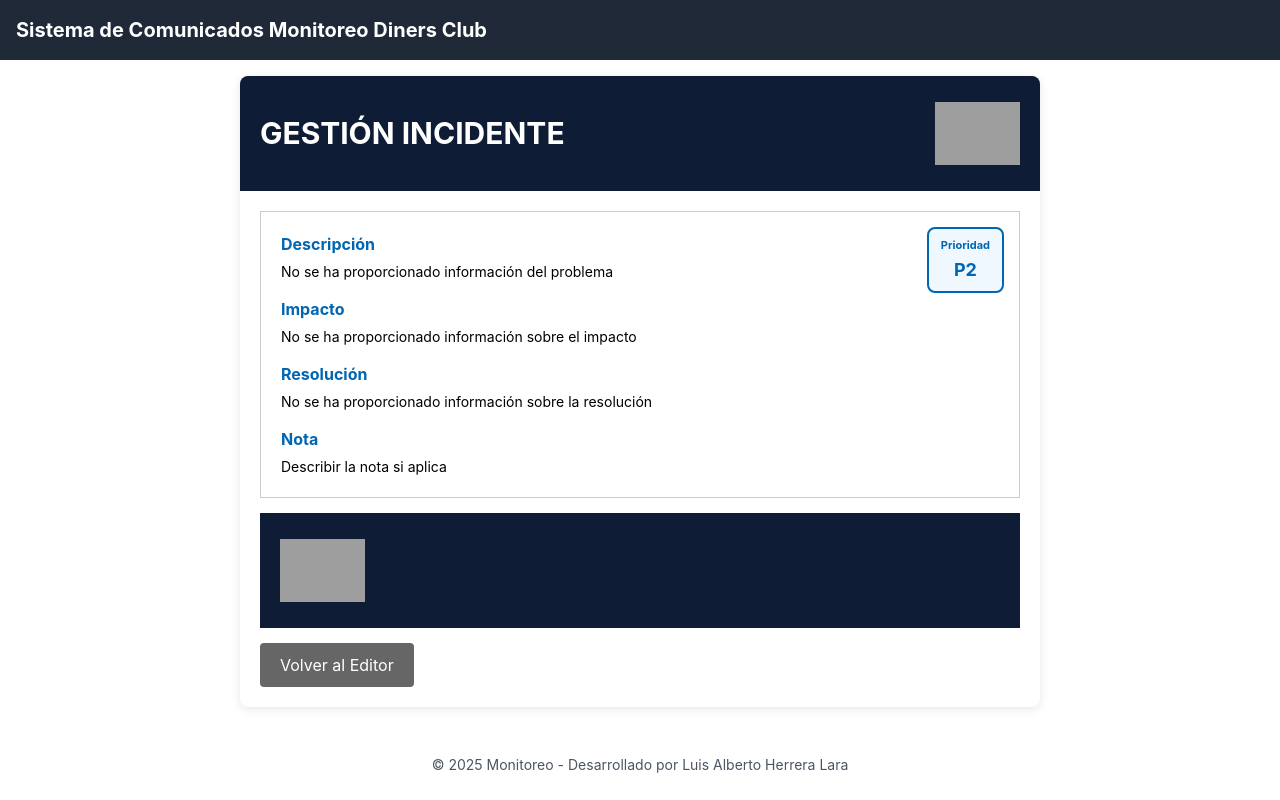
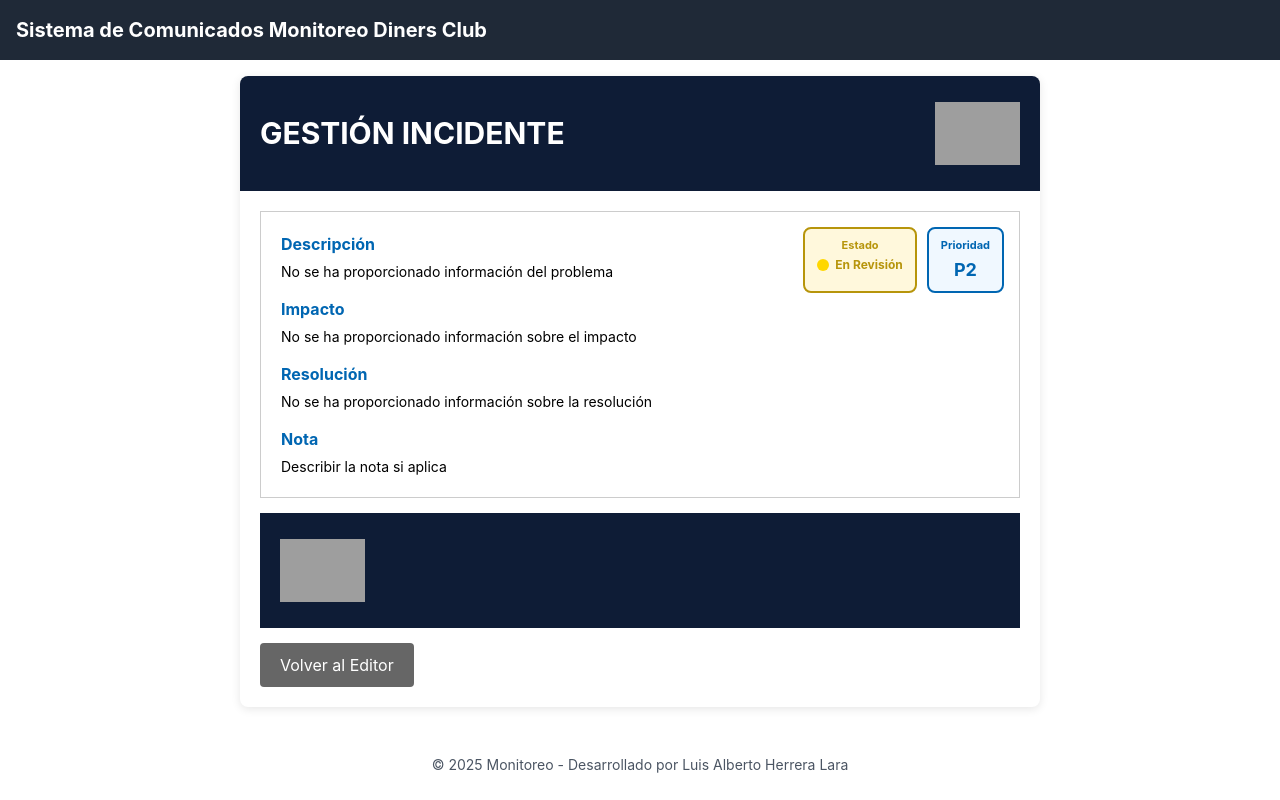
Before and after one commit to l6a6h6l/ComunicadoIncidente, a React (Create React App) app: page / in a window 1280 px wide. Both pictures are taken after a click on the button "Vista Previa del Comunicado". Built offline with nearby package versions, Linux system fonts and the light colour scheme; grey boxes are pictures that could not be loaded; the HTML template or start-up script is replaced by a standard one.

Commit message:
Update ComunicadoIncidente.jsx

```diff
--- a/src/components/ComunicadoIncidente.jsx
+++ b/src/components/ComunicadoIncidente.jsx
@@ -4,7 +4,7 @@
   const [showForm, setShowForm] = useState(true);
   const [formData, setFormData] = useState({
     tipoNotificacion: "GESTIÓN INCIDENTE",
-    estado: "En revisión",
+    estado: "En Revisión",
     prioridad: "P2",
     fecha: "",
     horaInicio: "",
@@ -40,6 +40,16 @@
     } catch (e) {
       console.log("Error con la fecha");
     }
+  };
+
+  // Obtener color según estado
+  const getColorEstado = () => {
+    const colores = {
+      'En Revisión': '#FFD700',
+      'Avance': '#FFA07A',
+      'Recuperado': '#90EE90'
+    };
+    return colores[formData.estado] || '#FFD700';
   };
 
   // Calcular el puntaje de prioridad
@@ -124,9 +134,9 @@
                 onChange={(e) => handleInputChange("estado", e.target.value)}
                 style={{width: "100%", padding: "8px", border: "1px solid #ccc", borderRadius: "4px", fontSize: "14px"}}
               >
-                <option value="En revisión">En revisión</option>
+                <option value="En Revisión">En Revisión</option>
                 <option value="Avance">Avance</option>
-                <option value="Resuelto">Resuelto</option>
+                <option value="Recuperado">Recuperado</option>
               </select>
             </div>
 
@@ -407,9 +417,25 @@
 
       <div style={{padding: "20px"}}>
         <div style={{border: "1px solid #ccc", padding: "20px", marginBottom: "15px", position: "relative"}}>
-          <div style={{position: "absolute", top: "15px", right: "15px", backgroundColor: "#f0f8ff", color: "#0066B2", padding: "8px 12px", borderRadius: "8px", textAlign: "center", minWidth: "70px", border: "2px solid #0066B2"}}>
-            <div style={{fontSize: "11px", fontWeight: "bold", marginBottom: "2px"}}>Prioridad</div>
-            <div style={{fontSize: "18px", fontWeight: "bold"}}>{formData.prioridad}</div>
+          <div style={{position: "absolute", top: "15px", right: "15px", display: "flex", gap: "10px"}}>
+            <div style={{backgroundColor: "#fff8dc", color: "#B7950B", padding: "8px 12px", borderRadius: "8px", textAlign: "center", minWidth: "60px", border: "2px solid #B7950B"}}>
+              <div style={{fontSize: "11px", fontWeight: "bold", marginBottom: "2px"}}>Estado</div>
+              <div style={{display: "flex", alignItems: "center", justifyContent: "center", gap: "6px"}}>
+                <div
+                  style={{
+                    width: "12px",
+                    height: "12px",
+                    borderRadius: "50%",
+                    backgroundColor: getColorEstado()
+                  }}
+                ></div>
+                <div style={{fontSize: "12px", fontWeight: "bold"}}>{formData.estado}</div>
+              </div>
+            </div>
+            <div style={{backgroundColor: "#f0f8ff", color: "#0066B2", padding: "8px 12px", borderRadius: "8px", textAlign: "center", minWidth: "70px", border: "2px solid #0066B2"}}>
+              <div style={{fontSize: "11px", fontWeight: "bold", marginBottom: "2px"}}>Prioridad</div>
+              <div style={{fontSize: "18px", fontWeight: "bold"}}>{formData.prioridad}</div>
+            </div>
           </div>
 
           <h2 style={{color: "#0066B2", fontSize: "16px", marginBottom: "5px", fontWeight: "bold"}}>Descripción</h2>
```
